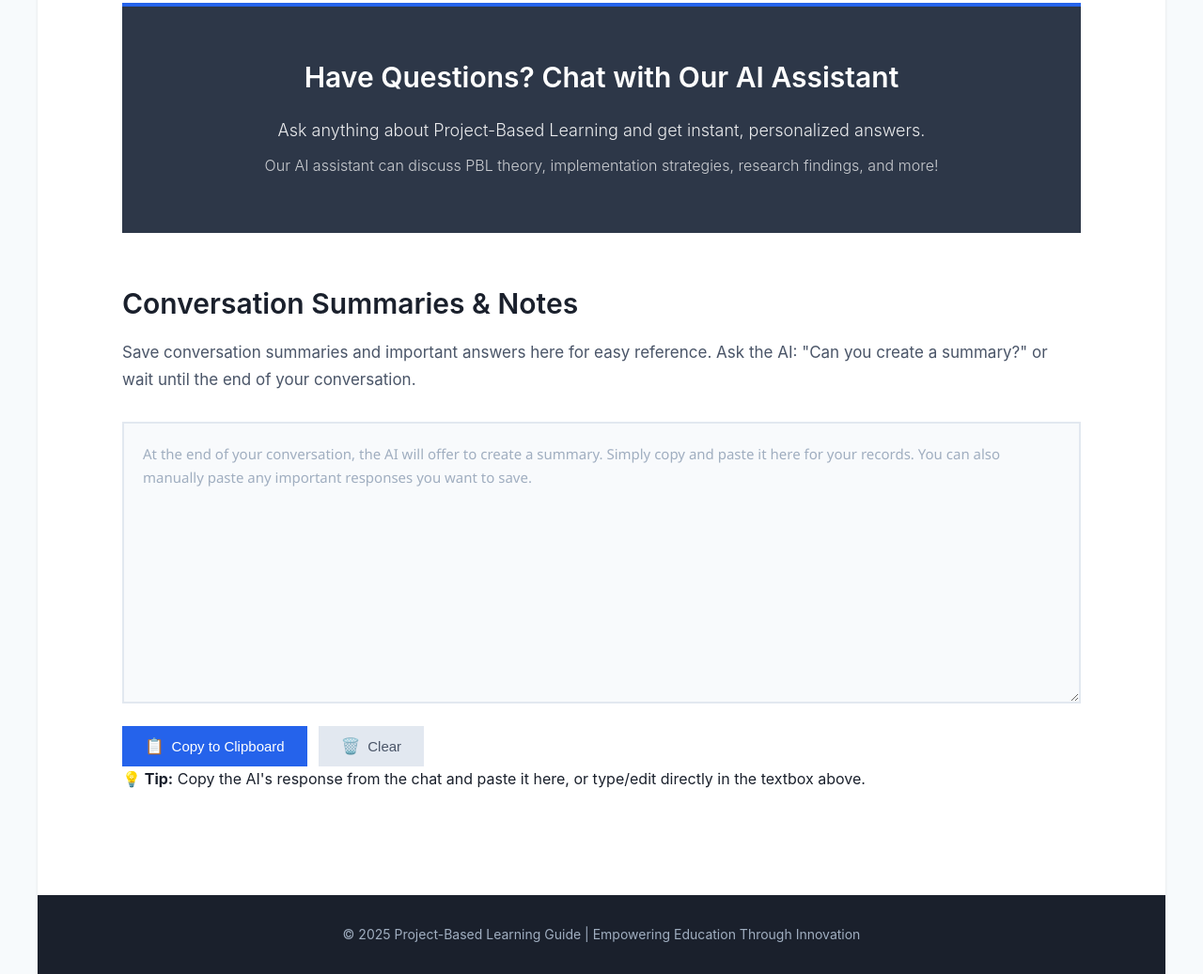
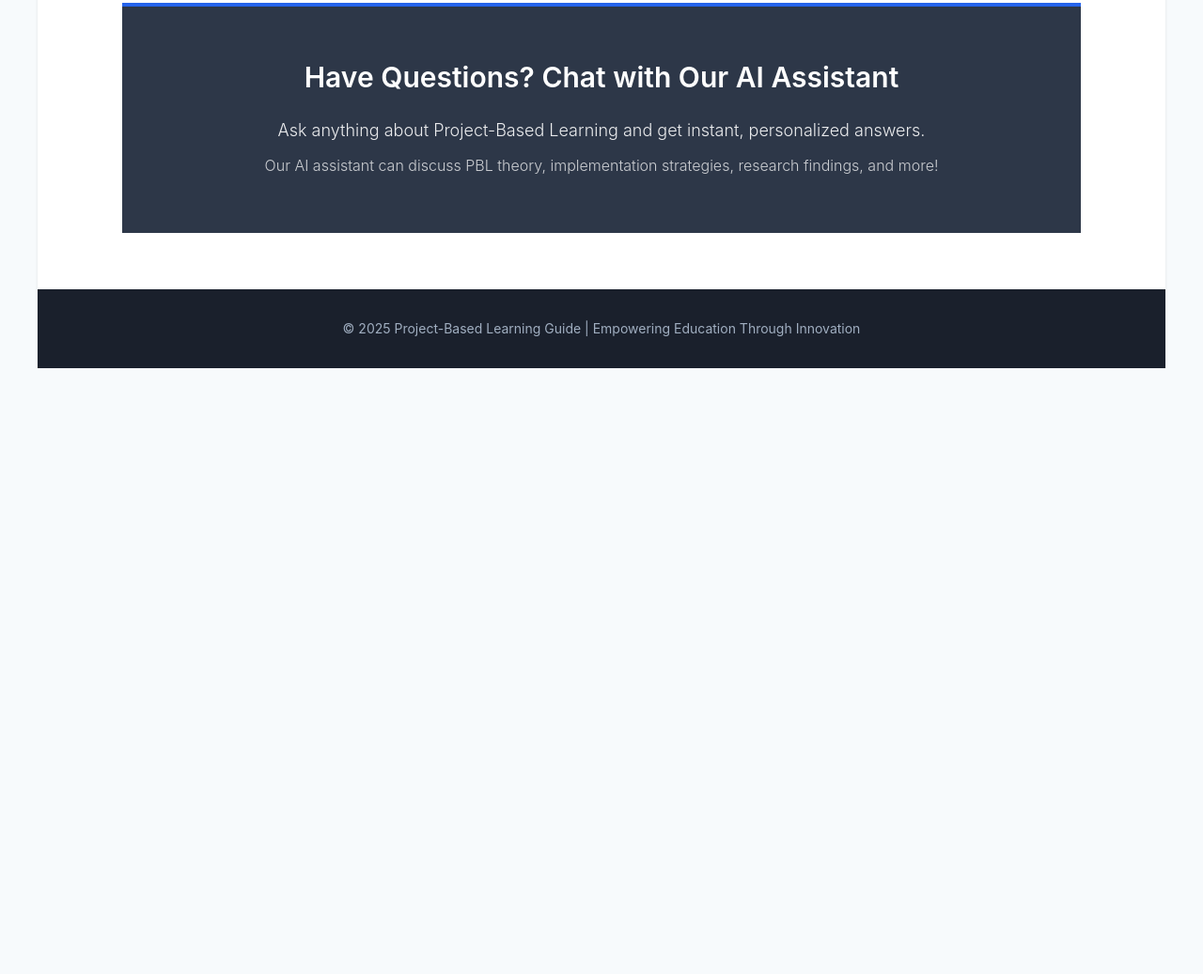
Before and after one commit to NFroehlich1/ProjectBasedLearning, a website: page index.html in a window 1280 px wide. Shown: the part 2632-3669 px from the top of the page at 94% size. After the commit the page ends 3024 px from the top, so only its background shows below. Drawn offline with Linux system fonts and the light colour scheme; a script that the page names is missing.

Commit message:
Remove conversation summaries textbox section

```diff
--- a/index.html
+++ b/index.html
@@ -126,34 +126,6 @@
                 <p>Ask anything about Project-Based Learning and get instant, personalized answers.</p>
                 <p class="ai-subtext">Our AI assistant can discuss PBL theory, implementation strategies, research findings, and more!</p>
             </section>
-
-            <section class="answer-section">
-                <div class="answer-header">
-                    <h2>Conversation Summaries & Notes</h2>
-                    <p>Save conversation summaries and important answers here for easy reference. Ask the AI: "Can you create a summary?" or wait until the end of your conversation.</p>
-                </div>
-                <div class="answer-container">
-                    <textarea
-                        id="aiAnswerBox"
-                        class="answer-textbox"
-                        placeholder="At the end of your conversation, the AI will offer to create a summary. Simply copy and paste it here for your records. You can also manually paste any important responses you want to save."
-                    ></textarea>
-                    <div class="answer-controls">
-                        <button id="copyBtn" class="control-btn" onclick="copyAnswer()">
-                            <span class="btn-icon">📋</span> Copy to Clipboard
-                        </button>
-                        <button id="clearBtn" class="control-btn secondary" onclick="clearAnswer()">
-                            <span class="btn-icon">🗑️</span> Clear
-                        </button>
-                    </div>
-                    <div class="manual-save-hint">
-                        <p><strong>💡 Tip:</strong> Copy the AI's response from the chat and paste it here, or type/edit directly in the textbox above.</p>
-                    </div>
-                    <div id="copyNotification" class="copy-notification hidden">
-                        Copied to clipboard!
-                    </div>
-                </div>
-            </section>
         </main>
 
         <footer class="footer">
```
